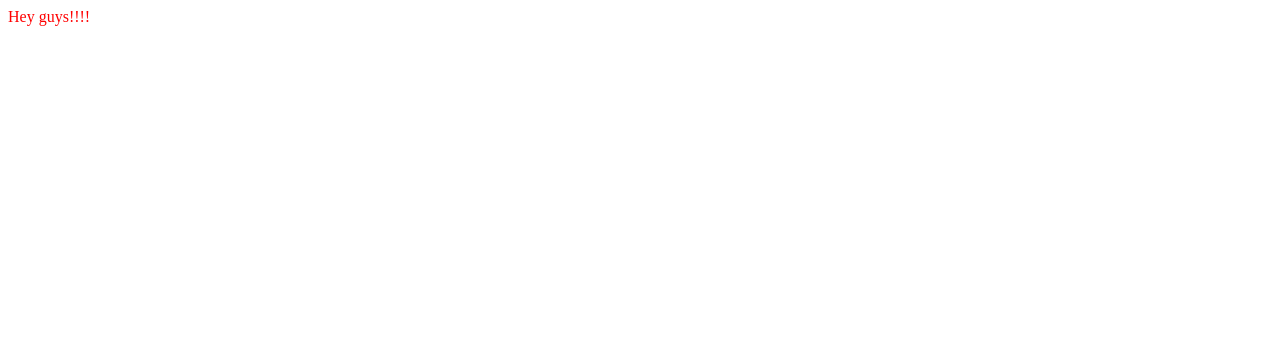
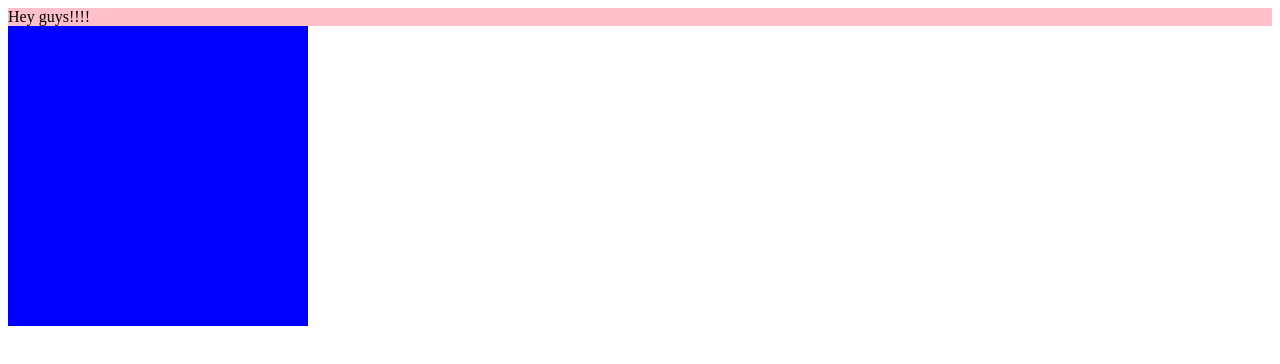
Before and after one commit to ksshirokova/only-test-1, a React app: page / in a window 1280 px wide. Shown: the top 364 px of the page. Built offline with nearby package versions, Linux system fonts and the light colour scheme; the HTML template or start-up script is replaced by a standard one.

Commit message:
feat: настроен webpack под sass

```diff
--- a/src/app.tsx
+++ /dev/null
@@ -1,8 +0,0 @@
-import React from "react";
-import './css/index.css'
-
-const App=()=>
-    <div className="text">Hey guys!!!!</div>
-
-
-export default App;
--- /dev/null
+++ b/src/components/app/app.tsx
@@ -0,0 +1,12 @@
+import React from "react";
+// import '../../css/index.css'
+import './app.scss'
+import PinkBobs from "../pink-bobs/pink-bobs";
+
+const App = () =>
+    <>
+        <div className="text">Hey guys!!!!</div>
+        <PinkBobs />
+    </>
+
+export default App;
--- /dev/null
+++ b/src/components/pink-bobs/pink-bobs.scss
@@ -0,0 +1,7 @@
+$color: blue;
+
+.bob {
+    background: $color;
+    width: 300px;
+    height: 300px;
+}
--- /dev/null
+++ b/src/components/pink-bobs/pink-bobs.tsx
@@ -0,0 +1,8 @@
+import React from "react"
+import './pink-bobs.scss'
+
+export default function PinkBobs(){
+    return(
+        <div className="bob"></div>
+    )
+}
--- a/src/css/index.css
+++ /dev/null
@@ -1,3 +0,0 @@
-.text{
-    color: red
-}
--- a/src/index.tsx
+++ b/src/index.tsx
@@ -1,7 +1,6 @@
 import React from "react";
 import  ReactDOM  from "react-dom";
-import Index from './app';
+import Index from './components/app/app';
 
-import './css/index.css'
 
 ReactDOM.render(<Index />, document.getElementById("root"))
```
Also changed, not shown: src/components/app/app.scss (renamed from src/scss/app.scss).
